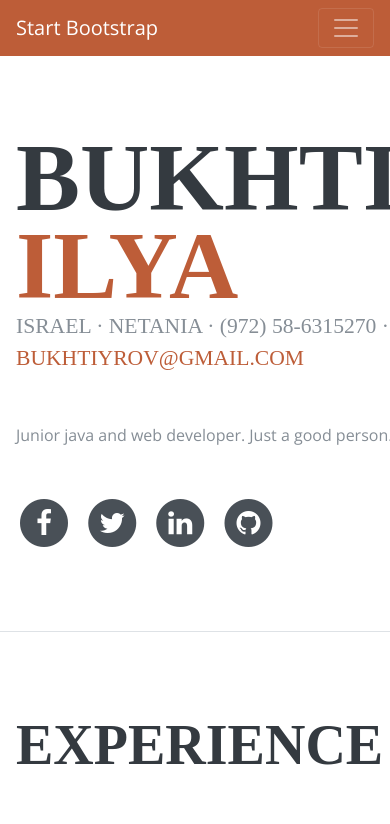
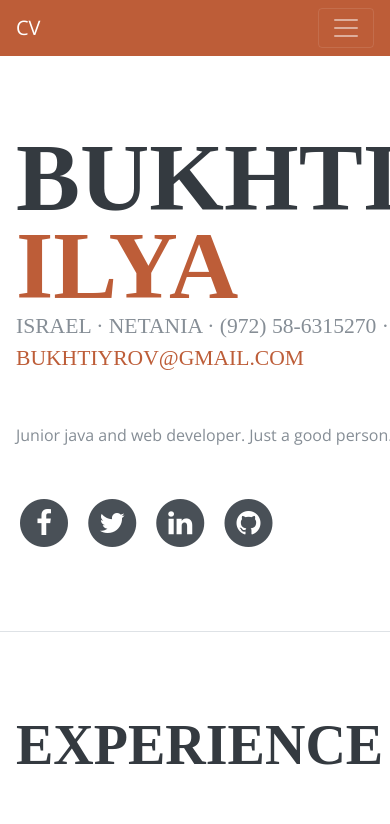
Before and after one commit to Bukhtiiarov/Bukhtiiarov.github.io, a plain HTML site: page index.html in a window 390 px wide. Shown: the top 824 px of the page. Drawn offline with nearby package versions, Linux system fonts and the light colour scheme; files that its build step writes are made by us from their sources; a web font is replaced by a local one.

Commit message:
Update index.html

```diff
--- a/index.html
+++ b/index.html
@@ -30,7 +30,7 @@
 
     <nav class="navbar navbar-expand-lg navbar-dark bg-primary fixed-top" id="sideNav">
       <a class="navbar-brand js-scroll-trigger" href="#page-top">
-        <span class="d-block d-lg-none">Start Bootstrap</span>
+        <span class="d-block d-lg-none">CV</span>
         <span class="d-none d-lg-block">
           <img class="img-fluid img-profile rounded-circle xl-auto mb-2" src="img/profile.jpg"  alt="" >
         </span>
```
